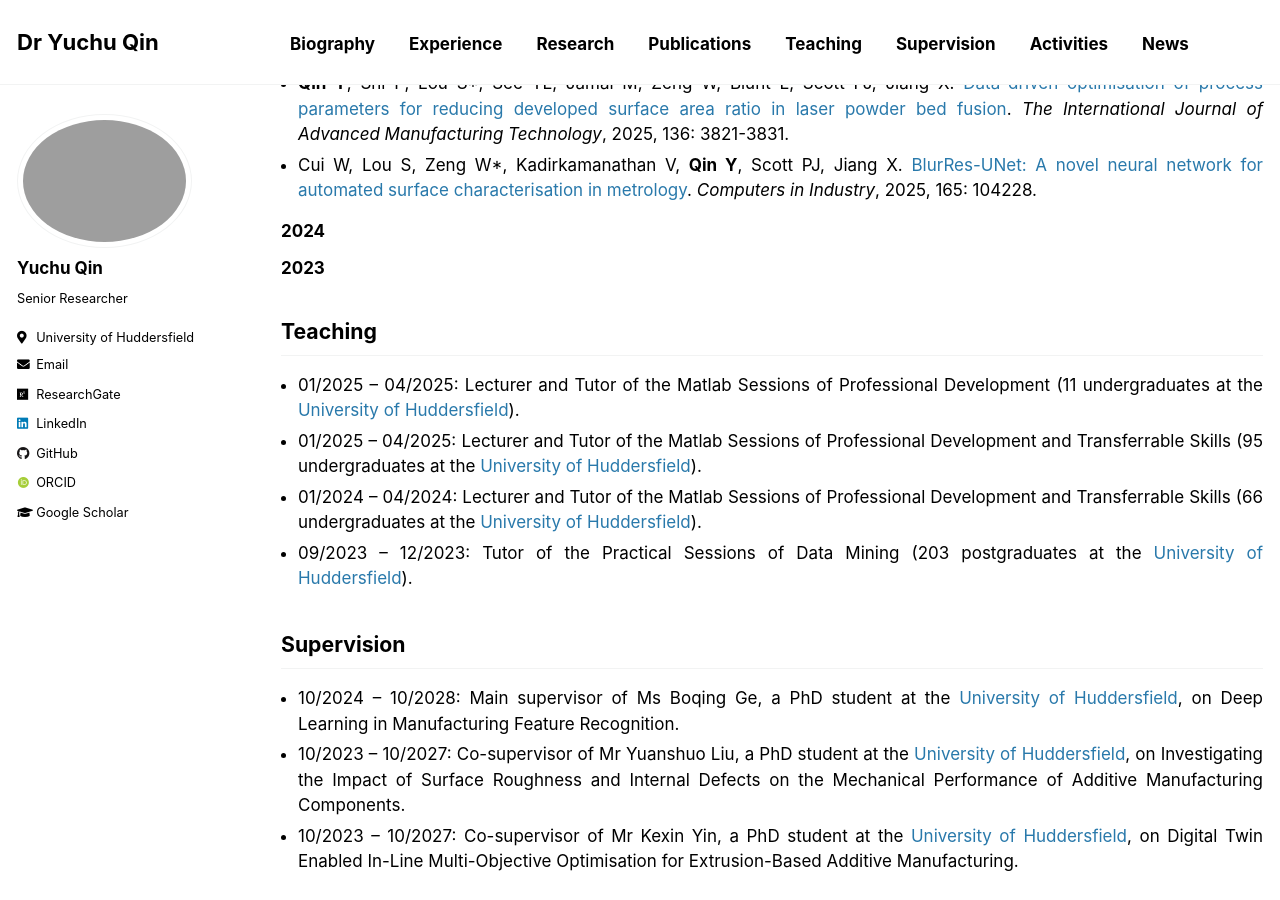
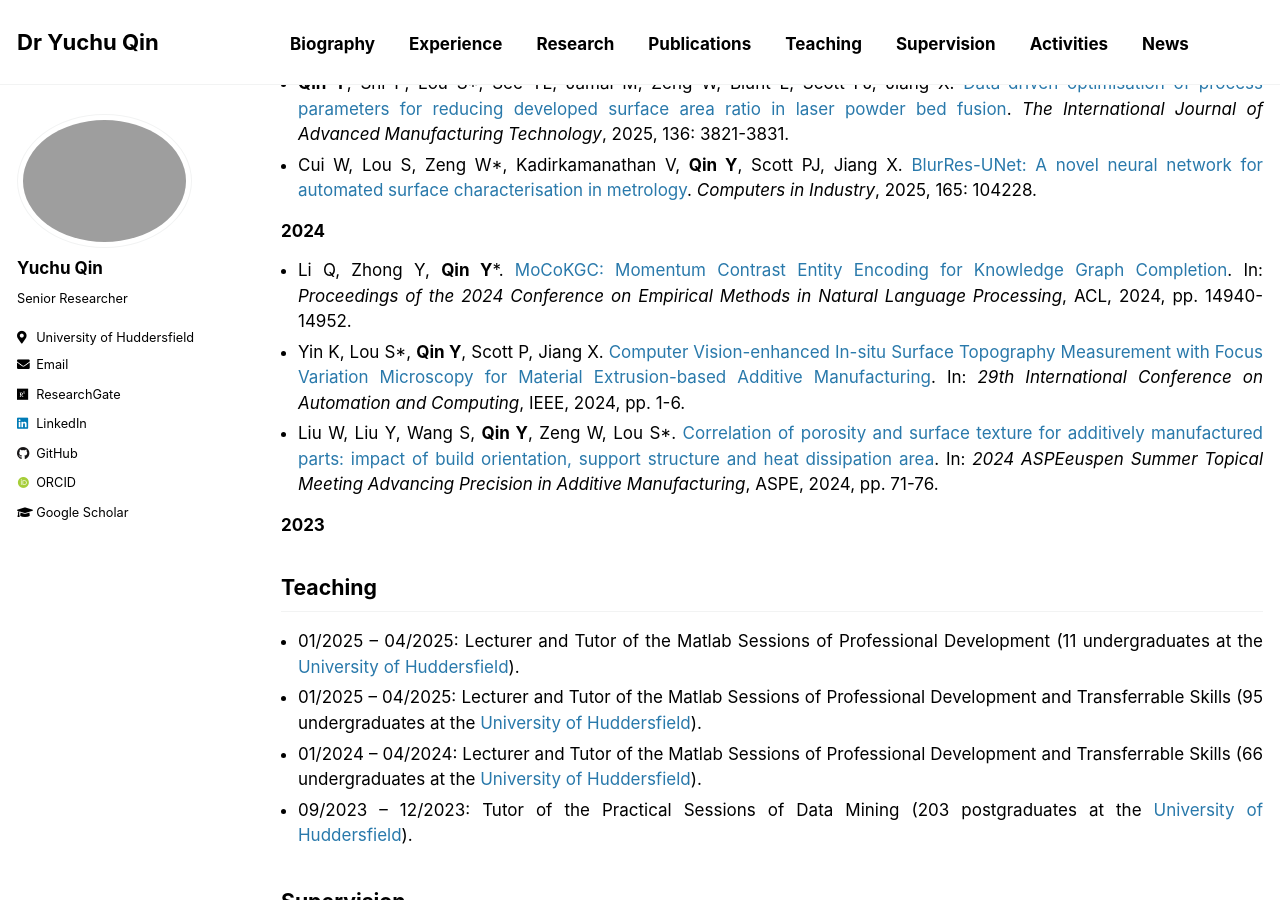
Before and after one commit to yuchu-qin/yuchu-qin.github.io, a Jekyll site: the page built from _pages/index.md, in a window 1280 px wide and 900 px high, scrolled down 1068 px. Built offline with Jekyll 4.4.1, drawn with Linux system fonts in a browser that asks for light colours; some web fonts are replaced; our own code applies the rules of GitHub Pages for plain Markdown files.

Commit message:
Update index.md

```diff
--- a/_pages/index.md
+++ b/_pages/index.md
@@ -27,6 +27,10 @@ I am a [Senior Researcher](https://pure.hud.ac.uk/en/persons/yuchu-qin) in Geome
 - Cui W, Lou S, Zeng W*, Kadirkamanathan V, **Qin Y**, Scott PJ, Jiang X. [BlurRes-UNet: A novel neural network for automated surface characterisation in metrology](https://www.sciencedirect.com/science/article/pii/S0166361524001568). _Computers in Industry_, 2025, 165: 104228.
 
 ### 2024
+- Li Q, Zhong Y, **Qin Y***. [MoCoKGC: Momentum Contrast Entity Encoding for Knowledge Graph Completion](https://aclanthology.org/2024.emnlp-main.832/). In: _Proceedings of the 2024 Conference on Empirical Methods in Natural Language Processing_, ACL, 2024, pp. 14940-14952.
+- Yin K, Lou S*, **Qin Y**, Scott P, Jiang X. [Computer Vision-enhanced In-situ Surface Topography Measurement with Focus Variation Microscopy for Material Extrusion-based Additive Manufacturing](https://ieeexplore.ieee.org/document/10718829). In: _29th International Conference on Automation and Computing_, IEEE, 2024, pp. 1-6.
+- Liu W, Liu Y, Wang S, **Qin Y**, Zeng W, Lou S*. [Correlation of porosity and surface texture for additively manufactured parts: impact of build orientation, support structure and heat dissipation area](https://www.researchgate.net/profile/Weidong-Liu-15/publication/383422637_Correlation_of_porosity_and_surface_texture_for_additively_manufactured_parts_impact_of_build_orientation_support_structure_and_heat_dissipation_area/links/66cc83c1920e05672e506937/Correlation-of-porosity-and-surface-texture-for-additively-manufactured-parts-impact-of-build-orientation-support-structure-and-heat-dissipation-area.pdf). In: _2024 ASPEeuspen Summer Topical Meeting Advancing Precision in Additive Manufacturing_, ASPE, 2024, pp. 71-76.
+
 
 ### 2023
 
```
